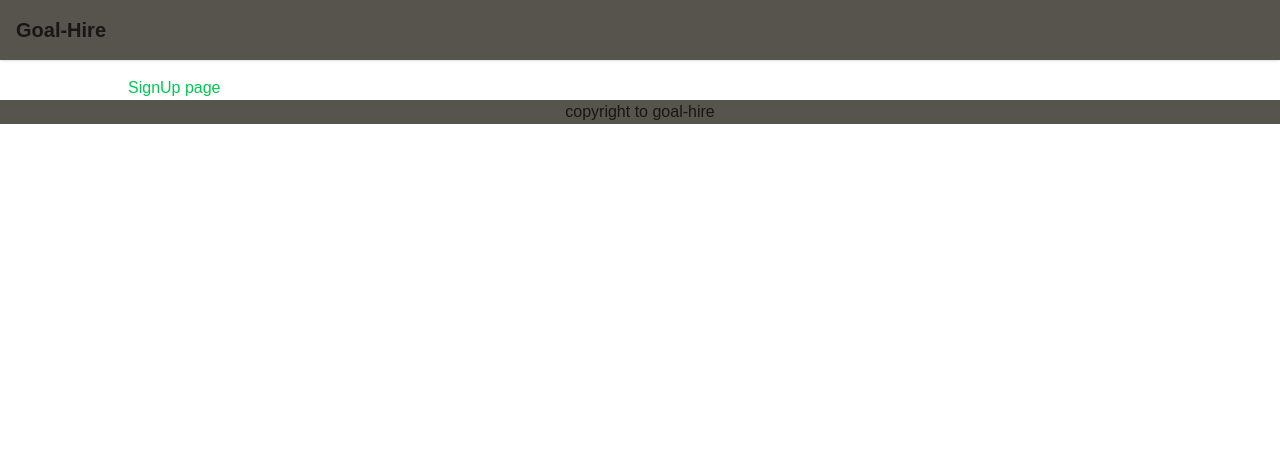
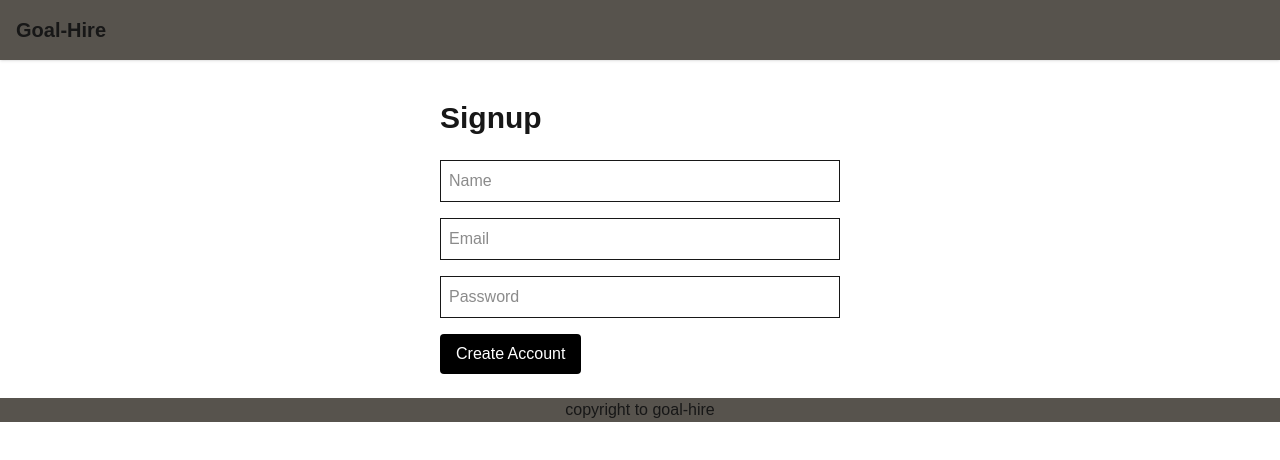
Before and after one commit to amalsunny-cloud/Goal-Hire, a Next.js app: page /auth/signup in a window 1280 px wide. Shown: the top 460 px of the page. Built offline with nearby package versions, Linux system fonts and the light colour scheme.

Commit message:
fifth commit

```diff
--- a/app/api/auth/login/route.ts
+++ b/app/api/auth/login/route.ts
@@ -43,6 +43,8 @@ export async function POST(req :Request){
         );
 
 
+        console.log("token is in login route.ts:", token);
+
         const response = NextResponse.json(
             {success: true}
         );
--- a/app/auth/login/page.tsx
+++ b/app/auth/login/page.tsx
@@ -1,11 +1,133 @@
+"use client";
+
+import { useState } from "react";
+import { useRouter } from "next/navigation";
+
+export default function LoginPage() {
+  const router = useRouter();
+
+  const [email, setEmail] =
+    useState("");
+
+  const [password, setPassword] =
+    useState("");
+
+  const [error, setError] =
+    useState("");
+
+  const [loading, setLoading] =
+    useState(false);
+
+  const handleSubmit = async (e: React.SubmitEvent<HTMLFormElement>) => {
+    e.preventDefault();
+
+    try {
+      setLoading(true);
+
+      console.log("before the fetch of login");
+
+      const response = await fetch(
+        "/api/auth/login",
+        {
+          method: "POST",
+
+          headers: {
+            "Content-Type":
+              "application/json",
+          },
+
+          body: JSON.stringify({
+            email,
+            password,
+          }),
+        }
+      );
+
+      console.log("response is:",response);
 
 
-export default function LoginPage() {
+      const data =
+        await response.json();
+
+        console.log("data is:",data);
+
+
+      if (!response.ok) {
+        throw new Error(
+          data.error
+        );
+      }
+
+      console.log("before router push");
+
+router.push("/dashboard")
+
+console.log("after router push");
+
+    } catch (err) {
+      setError(
+        err instanceof Error
+          ? err.message
+          : "Login failed"
+      );
+
+    } finally {
+      setLoading(false);
+    }
+  };
+
   return (
-    <div className="p-6">
-      <h1 className="text-2xl font-bold">
+    <main className="max-w-md mx-auto p-6">
+      <h1 className="text-3xl font-bold mb-6">
         Login
       </h1>
-    </div>
+
+      <form
+        onSubmit={handleSubmit}
+        className="space-y-4"
+      >
+        <input
+          type="email"
+          placeholder="Email"
+          value={email}
+          onChange={(e) =>
+            setEmail(
+              e.target.value
+            )
+          }
+          className="border p-2 w-full"
+          required
+        />
+
+        <input
+          type="password"
+          placeholder="Password"
+          value={password}
+          onChange={(e) =>
+            setPassword(
+              e.target.value
+            )
+          }
+          className="border p-2 w-full"
+          required
+        />
+
+        {error && (
+          <p className="text-red-500">
+            {error}
+          </p>
+        )}
+
+        <button
+          type="submit"
+          disabled={loading}
+          className="bg-black text-white px-4 py-2 rounded"
+        >
+          {loading
+            ? "Logging in..."
+            : "Login"}
+        </button>
+      </form>
+    </main>
   );
 }
--- a/app/auth/signup/page.tsx
+++ b/app/auth/signup/page.tsx
@@ -1,9 +1,137 @@
-import React from 'react'
+"use client";
 
-export default function page() {
+
+import { useRouter } from "next/navigation";
+import { useState } from "react";
+
+export default function SignUpPage() {
+  const router = useRouter();
+
+  const [name, setName] = useState("");
+  const [email, setEmail] = useState("");
+  const [password, setPassword] =
+    useState("");
+
+  const [error, setError] =
+    useState("");
+
+  const [loading, setLoading] =
+    useState(false);
+
+
+  const handleSubmit = async (e: React.SubmitEvent<HTMLFormElement>) => {
+    e.preventDefault();
+
+    try {
+      setLoading(true);
+      setError("");
+
+      const response = await fetch(
+        "/api/auth/signup",
+        {
+          method: "POST",
+
+          headers: {
+            "Content-Type":
+              "application/json",
+          },
+
+          body: JSON.stringify({
+            name,
+            email,
+            password,
+          }),
+        }
+      );
+
+      const data =
+        await response.json();
+
+      if (!response.ok) {
+        throw new Error(
+          data.error
+        );
+      }
+
+      router.push("/auth/login");
+
+    } catch (err) {
+      setError(
+        err instanceof Error
+          ? err.message
+          : "Signup failed"
+      );
+
+    } finally {
+      setLoading(false);
+    }
+  };
+
   return (
-    <div>
-      <h3 className='text-green-500 text-bold'>SignUp page</h3>
-    </div>
+    <main className="max-w-md mx-auto p-6">
+      <h1 className="text-3xl font-bold mb-6">
+        Signup
+      </h1>
+
+      <form
+        onSubmit={handleSubmit}
+        className="space-y-4"
+      >
+        <input
+          type="text"
+          placeholder="Name"
+          value={name}
+          onChange={(e) =>
+            setName(
+              e.target.value
+            )
+          }
+          className="border p-2 w-full"
+          required
+        />
+
+        <input
+          type="email"
+          placeholder="Email"
+          value={email}
+          onChange={(e) =>
+            setEmail(
+              e.target.value
+            )
+          }
+          className="border p-2 w-full"
+          required
+        />
+
+        <input
+          type="password"
+          placeholder="Password"
+          value={password}
+          onChange={(e) =>
+            setPassword(
+              e.target.value
+            )
+          }
+          className="border p-2 w-full"
+          required
+        />
+
+        {error && (
+          <p className="text-red-500">
+            {error}
+          </p>
+        )}
+
+        <button
+          type="submit"
+          disabled={loading}
+          className="bg-black text-white px-4 py-2 rounded"
+        >
+          {loading
+            ? "Creating..."
+            : "Create Account"}
+        </button>
+      </form>
+    </main>
   )
 }
--- a/components/ApplicationList.tsx
+++ b/components/ApplicationList.tsx
@@ -14,7 +14,7 @@ export default function ApplicationList({ applications,onDelete, onStatusChange
   if (applications.length === 0)
     return (
       <div className="border rounded-lg p-6 bg-white">
-        <p>No Application added yet.</p>;
+        <p>No matching application found.</p>;
       </div>
     );
   return (
--- /dev/null
+++ b/components/RecentApplications.tsx
@@ -0,0 +1,24 @@
+import { Application } from "@/types/application";
+
+interface Props {
+  applications: Application[];
+}
+export default function RecentApplications({ applications }: Props) {
+  const recent = [...applications]
+    .sort(
+      (a, b) =>
+        new Date(b.createdAt).getTime() - new Date(a.createdAt).getTime(),
+    )
+    .slice(0, 5);
+  return (
+    <div className="bg-white border rounded-lg p-5">
+      <h2 className="font-bold text-lg mb-4">Recent Applications</h2>
+
+      {recent.map((app) => (
+        <div key={app._id} className="py-2 border-b">
+          {app.company}
+        </div>
+      ))}
+    </div>
+  );
+}
--- a/lib/auth.ts
+++ b/lib/auth.ts
@@ -1,4 +1,8 @@
+// auth.ts
+
+
 import jwt from "jsonwebtoken";
+import { jwtVerify } from "jose";
 
 export const verifyToken = (token: string)=>{
     try{
@@ -7,6 +11,21 @@ export const verifyToken = (token: string)=>{
             process.env.JWT_SECRET!
         );
     }catch(error){
+        console.log("JWT VERIFY ERROR:",error);
         return null;
     }
 }
+
+
+// 2. ADD THIS: Use this inside your middleware.ts (Edge Runtime)
+export const verifyTokenEdge = async (token: string) => {
+  try {
+    // jose requires the secret to be encoded as an array of bytes
+    const secret = new TextEncoder().encode(process.env.JWT_SECRET!);
+    const { payload } = await jwtVerify(token, secret);
+    return payload;
+  } catch (error) {
+    console.log("EDGE JWT VERIFY ERROR:", error);
+    return null;
+  }
+};
--- /dev/null
+++ b/lib/dashboardStats.ts
@@ -0,0 +1,38 @@
+import { Application }
+from "@/types/application";
+
+
+export function getStats(
+  applications: Application[]
+) {
+  return {
+
+    total:
+      applications.length,
+
+    applied:
+      applications.filter(
+        app =>
+          app.status === "Applied"
+      ).length,
+
+    interview:
+      applications.filter(
+        app =>
+          app.status === "Interview"
+      ).length,
+
+    offer:
+      applications.filter(
+        app =>
+          app.status === "Offer"
+      ).length,
+
+    rejected:
+      applications.filter(
+        app =>
+          app.status === "Rejected"
+      ).length,
+
+  };
+}
--- a/middleware.ts
+++ b/middleware.ts
@@ -1,28 +1,42 @@
 import { NextRequest, NextResponse } from "next/server";
-import { verifyToken } from "./lib/auth";
+import { verifyTokenEdge } from "./lib/auth"; // Make sure to export this from your auth library
 
-export function middleware(req: NextRequest) {
-  console.log("req is:", req);
+export async function middleware(req: NextRequest) {
+  const { pathname } = req.nextUrl;
 
   const token = req.cookies.get("token")?.value;
 
-  // Protected routes
-  const protectedPaths = ["/dashboard"];
 
-  const isProtected = protectedPaths.some((path) =>
-    req.nextUrl.pathname.startsWith(path),
-  );
+  if (
+    pathname.startsWith("/auth") ||
+    pathname.startsWith("/api") ||
+    pathname.includes(".") // skips static assets like images, favicon, and globals.css
+  ) {
+    return NextResponse.next();
+  }
 
-  if (isProtected) {
+
+  if (pathname.startsWith("/dashboard")) {
     if (!token) {
+      console.log("🚫 MIDDLEWARE: Access Denied. No token found.");
       return NextResponse.redirect(new URL("/auth/login", req.url));
     }
 
-    const decoded = verifyToken(token);
+
+    const decoded = await verifyTokenEdge(token);
+    console.log("🔍 MIDDLEWARE VERIFICATION RESULT:", decoded);
+
+
     if (!decoded) {
+      console.log("🚫 MIDDLEWARE: Access Denied. Token is invalid or expired.");
       return NextResponse.redirect(new URL("/auth/login", req.url));
     }
   }
 
-return NextResponse.next();
+
+  return NextResponse.next();
 }
+
+export const config = {
+  matcher: ["/((?!_next/static|_next/image|favicon.ico).*)"],
+};
--- a/package.json
+++ b/package.json
@@ -10,6 +10,7 @@
   },
   "dependencies": {
     "bcryptjs": "^3.0.3",
+    "jose": "^6.2.3",
     "jsonwebtoken": "^9.0.3",
     "mongoose": "^9.6.2",
     "next": "16.2.6",
```
Also changed, not shown: app/dashboard/page.tsx (+86 -29 lines), 1 other file (tests, documents, lock files or other folders).
